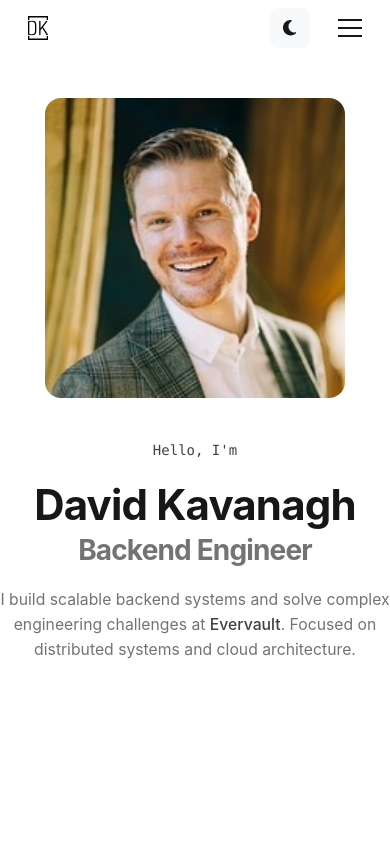
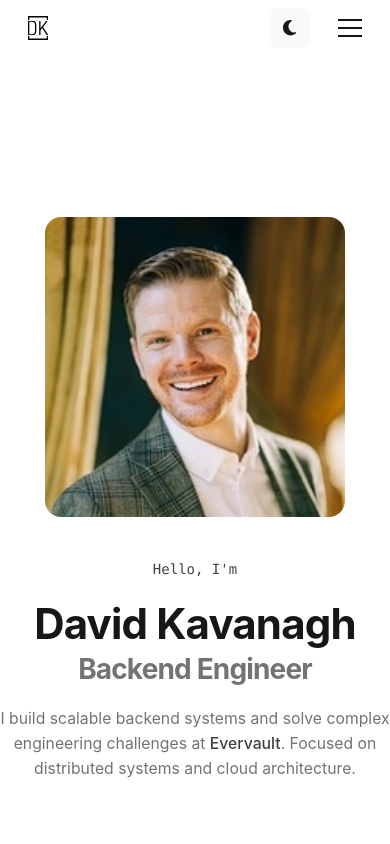
Before and after one commit to dave-kav/dave-kav.github.io, a React (Create React App) app in the folder dave-kav/: page / in a window 390 px wide. Shown: the top 844 px of the page. Built offline with nearby package versions, Linux system fonts and the light colour scheme.

Commit message:
fix smaller viewports

```diff
--- a/dave-kav/src/components/sections/Hero.css
+++ b/dave-kav/src/components/sections/Hero.css
@@ -4,7 +4,7 @@
   align-items: center;
   justify-content: center;
   background: var(--color-background);
-  padding: var(--space-4xl) 0;
+  padding: var(--space-4xl) var(--space-4);
 }
 
 .hero__content {
@@ -15,6 +15,7 @@
   justify-content: center;
   max-width: 1100px;
   margin: 0 auto;
+  padding-top: var(--nav-height);
 }
 
 .hero.is-visible .hero__content {
@@ -129,6 +130,15 @@
 }
 
 @media (max-width: 1024px) {
+  .hero {
+    padding: var(--space-4xl) var(--space-5);
+  }
+
+  .hero__content {
+    max-width: 900px;
+    padding: 0 var(--space-5);
+  }
+
   .hero__title {
     font-size: 3rem;
   }
@@ -140,10 +150,47 @@
 
 @media (max-width: 768px) {
   .hero {
-    margin-top: -4rem;
+    padding: var(--space-3xl) var(--space-4);
   }
 
   .hero__content {
     padding-top: 4rem;
   }
 }
+
+@media (max-width: 375px) {
+  .hero {
+    padding: var(--space-2xl) var(--space-3);
+  }
+
+  .hero__content {
+    padding: 0 var(--space-3);
+  }
+}
+
+@media (max-width: 912px) {
+  .hero {
+    min-height: calc(100vh - var(--nav-height));
+    padding: var(--space-3xl) var(--space-4);
+    margin-top: var(--nav-height);
+  }
+
+  .hero__content {
+    grid-template-columns: 1fr;
+    text-align: center;
+    gap: 3rem;
+    padding-top: 0;
+  }
+
+  .hero__text {
+    order: 2;
+  }
+
+  .hero__visual {
+    order: 1;
+  }
+
+  .hero__description {
+    margin: 0 auto;
+  }
+}
--- a/dave-kav/src/components/ui/Container.css
+++ b/dave-kav/src/components/ui/Container.css
@@ -1,7 +1,7 @@
 .container {
   width: 100%;
   margin: 0 auto;
-  padding: 0 2rem;
+  padding: 0 var(--space-5);
 }
 
 .container--small {
@@ -16,8 +16,24 @@
   max-width: 1400px;
 }
 
+@media (max-width: 1024px) {
+  .container {
+    padding: 0 var(--space-5);
+  }
+
+  .container--default {
+    max-width: 900px;
+  }
+}
+
 @media (max-width: 768px) {
   .container {
-    padding: 0 1.5rem;
+    padding: 0 var(--space-4);
   }
 }
+
+@media (max-width: 375px) {
+  .container {
+    padding: 0 var(--space-3);
+  }
+}
```
